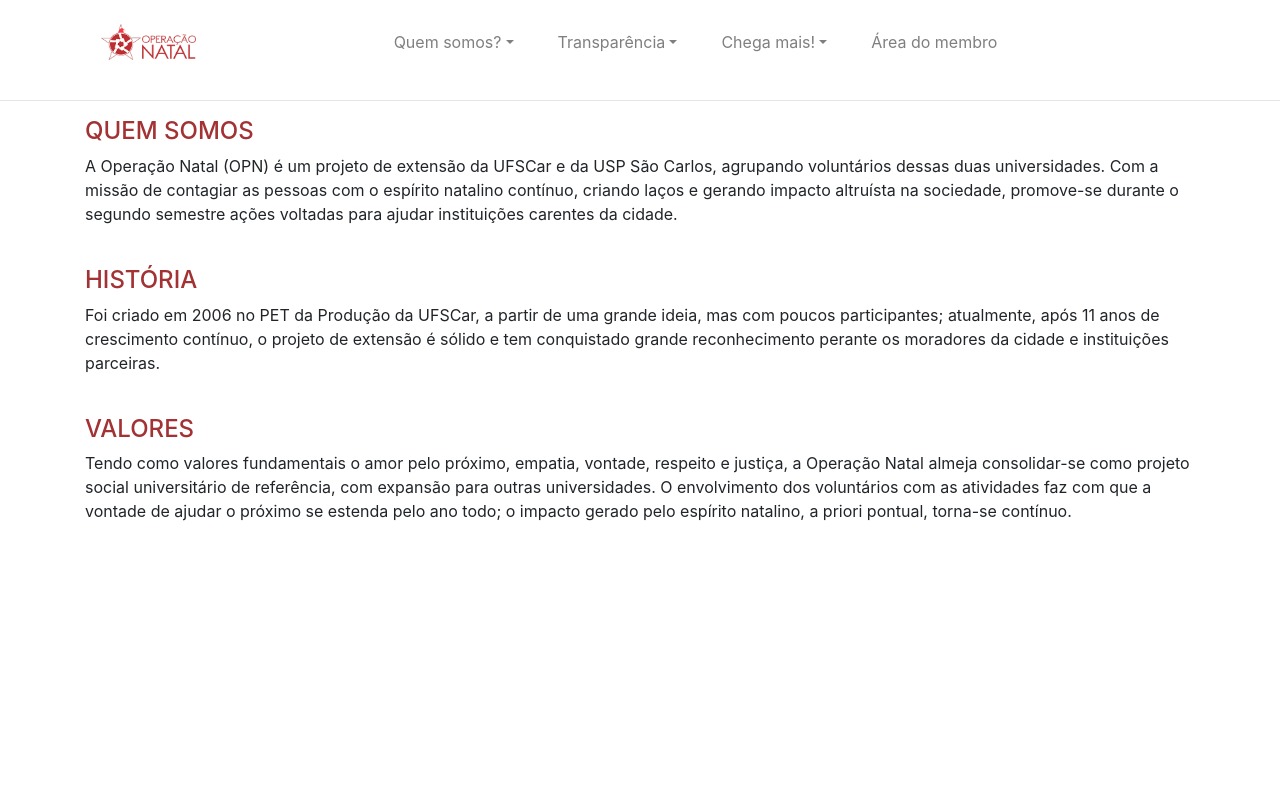
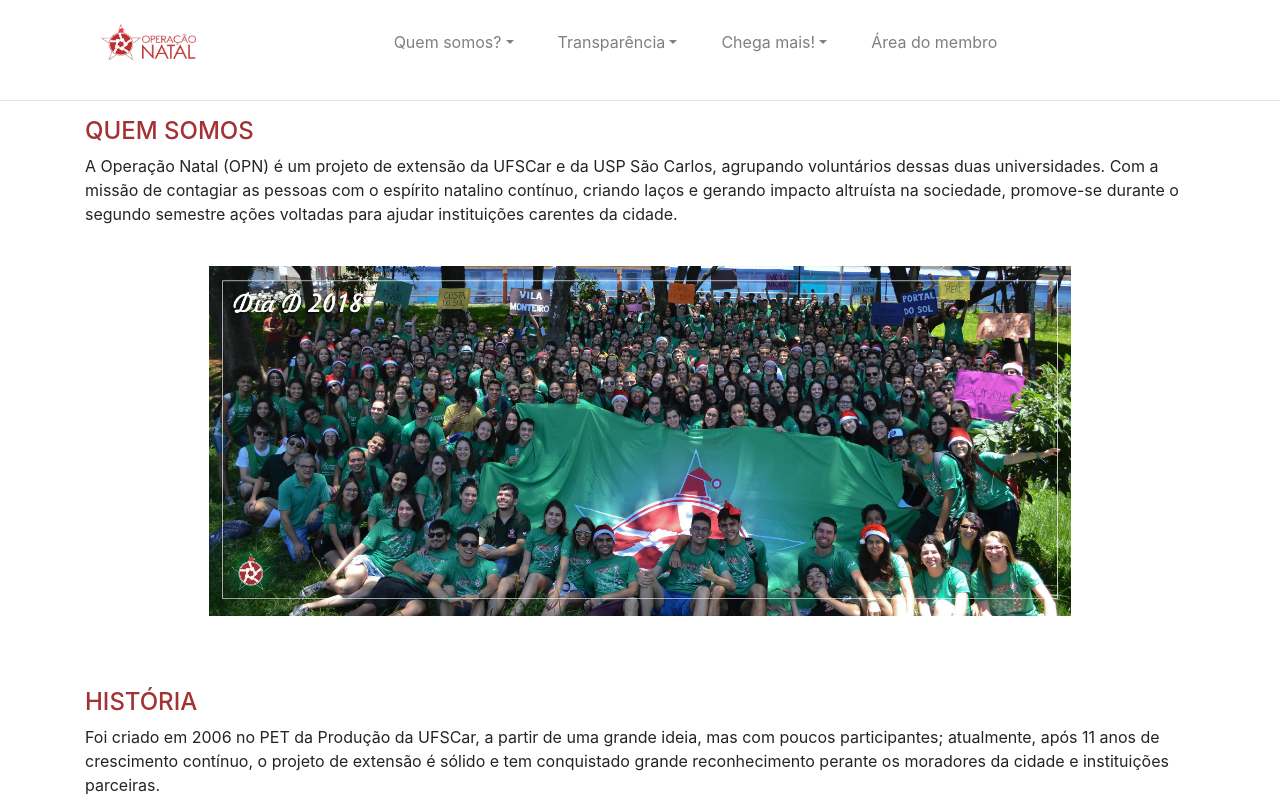
Before and after one commit to vccolombo/team01-comunicode, a React (Create React App) app: page /conheca in a window 1280 px wide. Shown: the top 800 px of the page. Built offline with nearby package versions, Linux system fonts and the light colour scheme.

Commit message:
Inserção de imagem no menu Conheça

```diff
--- a/src/components/Conheca.jsx
+++ b/src/components/Conheca.jsx
@@ -1,5 +1,6 @@
 import React, { Component } from "react";
 import {Container} from "react-bootstrap";
+import quemsomos from "../assets/quemsomos.jpg";
 
 class Conheca extends Component {
   render() {
@@ -14,7 +15,11 @@
           segundo semestre ações voltadas para ajudar instituições carentes da
           cidade.
         </p>
+        <br/>
 
+        <img  src={quemsomos} style={{width: "auto", height: "350px", display: "block", marginLeft: "auto", marginRight: "auto"}}/>
+        <br/>
+        <br/>
         <br/>
 
         <h4 style={{color: "#A23234"}}>HISTÓRIA</h4>
--- a/src/components/Times.jsx
+++ b/src/components/Times.jsx
@@ -5,7 +5,7 @@
   render() {
     return (
       <Container>
-        <h4 style={{color: "#A23234", fontWeight:"bold"}}>TIMES</h4>
+        <h4 style={{color: "#A23234"}}>TIMES</h4>
         <p>
           Estruturalmente, há atualmente 9 times entre os quais se dividem as
           tarefas:
--- a/src/routes/inicio/index.jsx
+++ b/src/routes/inicio/index.jsx
@@ -3,6 +3,7 @@
 import slide1 from "../../assets/slide1.jpg";
 import slide2 from "../../assets/slide2.jpg";
 import slide3 from "../../assets/slide3.jpg";
+import snowflake from "../../assets/snowflake.jpg";
 
 
 class Inicio extends Component {
```
Also changed, not shown: src/assets/quemsomos.jpg (added), src/assets/snowflake.jpg (added).
